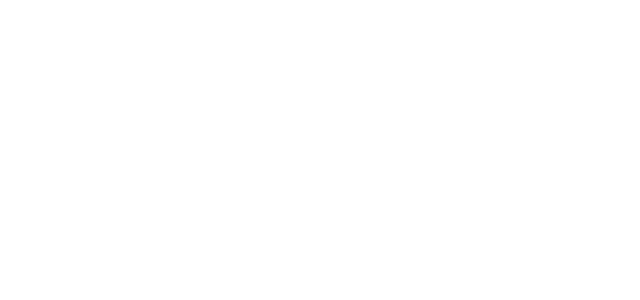
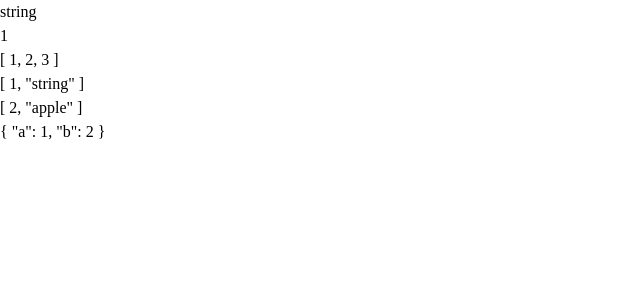
Before and after one commit to manzoku-bukuro/vue3-ts-pinia-template, a Vue app: page / in a window 1280 px wide. Shown: the top 300 px of the page, without its empty margins (0-640 px from the left). Built offline with nearby package versions, Linux system fonts and the light colour scheme.

Commit message:
tsコンポーネント途中

```diff
--- a/src/App.vue
+++ b/src/App.vue
@@ -1,8 +1,11 @@
 <script setup lang="ts">
+import TypeScriptExample from '@/components/TypeScriptExample.vue';
 </script>
 
 <template>
-  <div></div>
+  <div>
+    <TypeScriptExample></TypeScriptExample>
+  </div>
 </template>
 
 <style lang="scss" scoped>
--- /dev/null
+++ b/src/components/TypeScriptExample.vue
@@ -0,0 +1,30 @@
+<script setup lang="ts">
+// import TypeScriptExample from '@/components/TypeScriptExample.vue';
+import { ref } from 'vue';
+// テキスト
+const stringSample = ref<string>("string");
+// 数字
+const numberSample = ref<number>(1);
+// 配列(型単体)
+const arrayExample = ref<number[]>([1, 2, 3]);
+// 配列(型複数)
+const mixArrayExample = ref<(number | string)[]>([1, 'string']);
+// 配列(generics)
+const genericsArrayExample = ref<Array<string | number>>([2, 'apple']);
+const randomKeyDictionaryExample = ref<{ [key: string]: number }>({ 'a': 1, 'b': 2 });
+// const randomKeyDictionaryExample = ref<({ [key: string]: number } | string)[]>([{ 'a': 1 }, { 'b': 2 }, 'c']);
+const sample = ref<Array<number>>([1, 2, 3, 4])
+</script>
+
+<template>
+    <div>{{ stringSample }}</div>
+    <div>{{ numberSample }}</div>
+    <div>{{ arrayExample }}</div>
+    <div>{{ mixArrayExample }}</div>
+    <div>{{ genericsArrayExample }}</div>
+    <div>{{ randomKeyDictionaryExample }}</div>
+</template>
+
+<style lang="scss" scoped>
+
+</style>
```
